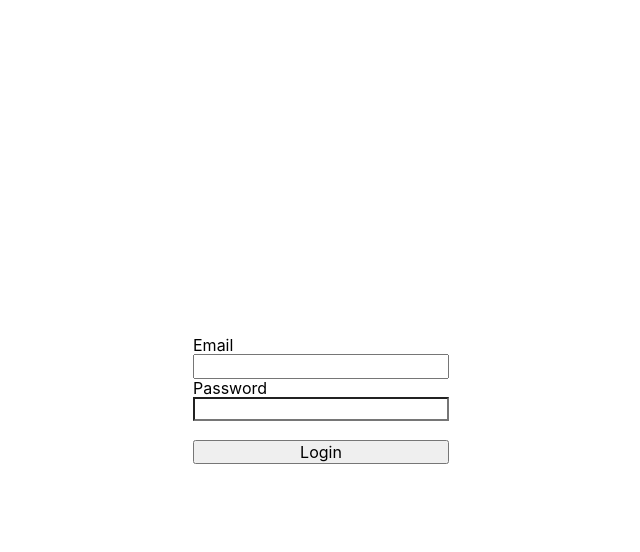
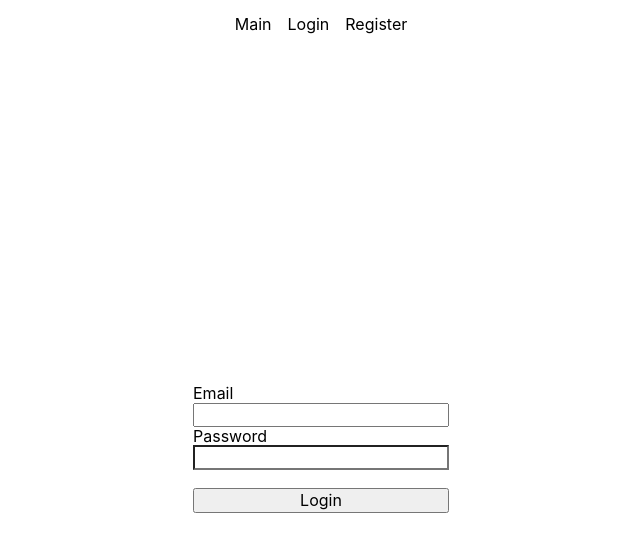
Before and after one commit to SangYoung2/node.js_study1, a React (Create React App) app in the folder client/: page /login in a window 1280 px wide. Shown: the top 552 px of the page, without its empty margins (319-959 px from the left). Built offline with nearby package versions, Linux system fonts and the light colour scheme; no server answers.

Commit message:
23/11/28 Node.js and React Study Day6 - NavBar 제작

```diff
--- a/client/src/App.js
+++ b/client/src/App.js
@@ -3,12 +3,14 @@ import {Route, Routes, BrowserRouter} from "react-router-dom";
 import LandingPage from "./components/views/LandingPage/LandigPage";
 import LoginPage from "./components/views/LoginPage/LoginPage";
 import RegisterPage from "./components/views/RegisterPage/RegisterPage";
+import NavBar from "./components/views/NavBar/NavBar";
 function App() {
 
     return (
       <BrowserRouter>
           {/* A <Switch> looks through its children <Routes> and
           renders the first one that matches the current URL. */}
+          <NavBar/>
           <Routes>
             <Route exact path="/" element={<LandingPage/>}/>
             <Route exact path="/login" element={<LoginPage/>}/>
--- a/client/src/components/views/LandingPage/LandigPage.js
+++ b/client/src/components/views/LandingPage/LandigPage.js
@@ -4,10 +4,12 @@ import Auth from "../../../hoc/auth";
 import {useDispatch} from "react-redux";
 import {useNavigate} from "react-router-dom";
 import {log} from "debug";
+import NavBar from "../NavBar/NavBar";
 
 
 function LandingPage(props) {
     const navigate = useNavigate();
+    let userAuth = false;
 
     useEffect(() => {
         axios.get('/api/hello')
@@ -27,49 +29,47 @@ function LandingPage(props) {
                 .catch(err => console.log(err))
         }
         else {
-            navigate('/api/users/login')
+            navigate('login')
         }
     }
 
     useEffect(() => {
         axios.get('/api/users/auth')
             .then(res => {
-                console.log(res.data.isAuth)
-                if(res.data.isAuth) {
-                    console.log("True")
+                userAuth = res.data.isAuth;
+            })
+            .catch(err => {
+                console.log(err)})
+    })
+
+    function UserGreeting(props) {
         return(
             <div style={{
                 display: 'flex', justifyContent: 'center', alignItems: 'center',
                 width: '100%', height: '100vh'
             }}>
-                            <h2>시작페이지</h2>
+                <h2>시작페이지</h2><br/>
                 <button onClick={onClickHandler}>로그아웃</button>
             </div>
         )
-                }else {
-                    console.log("False")
+    }
+
+    function GuestGreeting(props){
         return(
             <div style={{
                 display: 'flex', justifyContent: 'center', alignItems: 'center',
                 width: '100%', height: '100vh'
             }}>
-                            <h2>시작페이지</h2>
+                <h2>시작페이지</h2><br/>
                 <button onClick={onClickHandler}>로그인</button>
             </div>
         )
     }
-            })
-    })
-
-    // return(
-    //     <div style={{
-    //         display: 'flex', justifyContent: 'center', alignItems: 'center',
-    //         width: '100%', height: '100vh'
-    //     }}>
-    //         <h2>시작페이지</h2>
-    //         <button  onClick={onClickHandler}>로그아웃</button>
-    //     </div>
-    // )
+    if(!userAuth) {
+        return <GuestGreeting/>
+    }else {
+        return <UserGreeting/>
+    }
 }
 
 export default Auth(LandingPage, null)
--- /dev/null
+++ b/client/src/components/views/NavBar/NavBar.css
@@ -0,0 +1,11 @@
+.navbar {
+    width: 100%;
+    padding: 15px 0px;
+    text-align: center;
+}
+
+.navbarMenu {
+    color: black;
+    margin: 8px;
+    text-decoration: none;
+}
--- a/client/src/components/views/NavBar/NavBar.js
+++ b/client/src/components/views/NavBar/NavBar.js
@@ -1,8 +1,16 @@
 import React from 'react';
+import {Link} from "react-router-dom";
+import './NavBar.css'
 
 function NavBar(props) {
     return (
-        <div></div>
+        <div>
+            <div className="navbar">
+                <Link className="navbarMenu" to={'/'}>Main</Link>
+                <Link className="navbarMenu" to={'/login'}>Login</Link>
+                <Link className="navbarMenu" to={'/register'}>Register</Link>
+            </div>
+        </div>
     );
 }
 
--- a/client/src/hoc/auth.js
+++ b/client/src/hoc/auth.js
@@ -14,7 +14,6 @@ const Auth =  function (SpecificComponent, option, adminRout = null) {
         const navigate = useNavigate();
         useEffect(() => {
             dispatch(auth()).then(res => {
-                console.log(res)
                 // 로그인 하지 않은 상태
                 if(!res.payload.isAuth) {
                     if(option) {
```
Lines whose indentation alone changed are shown as unchanged.
